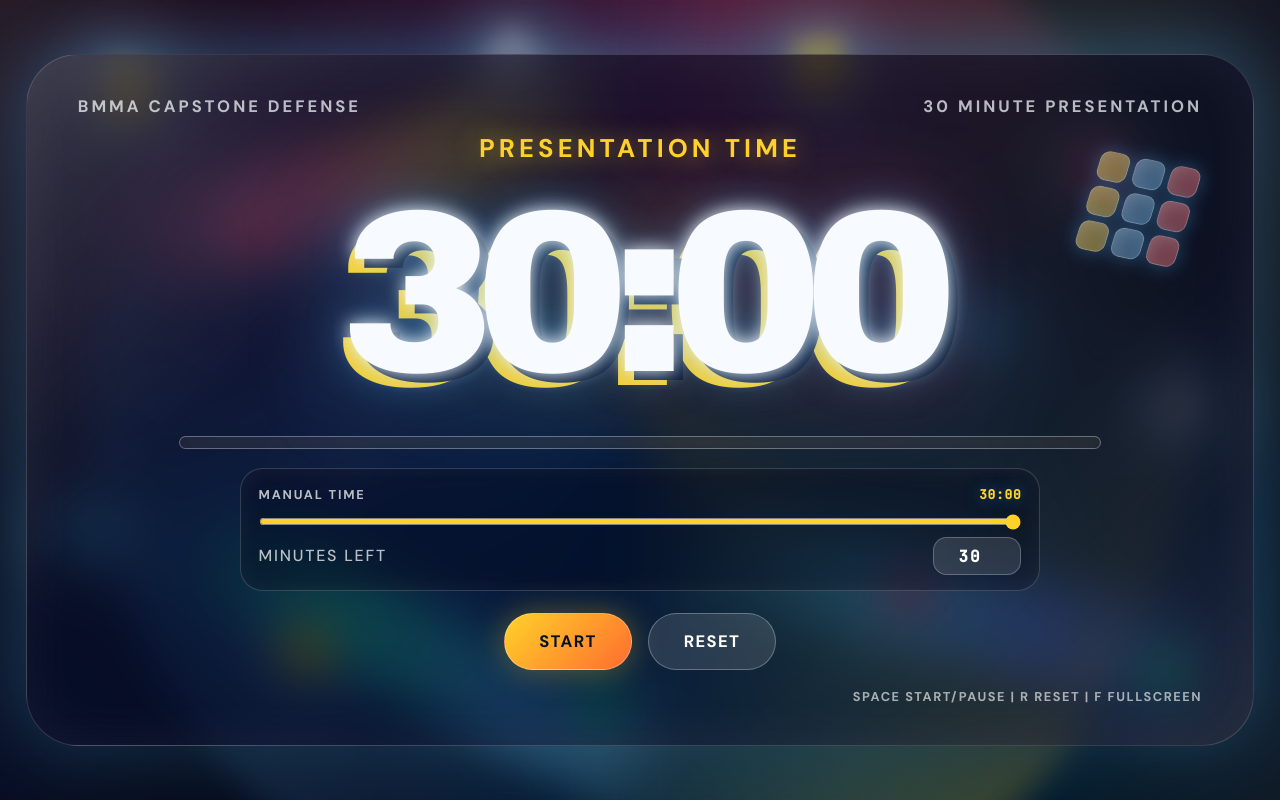
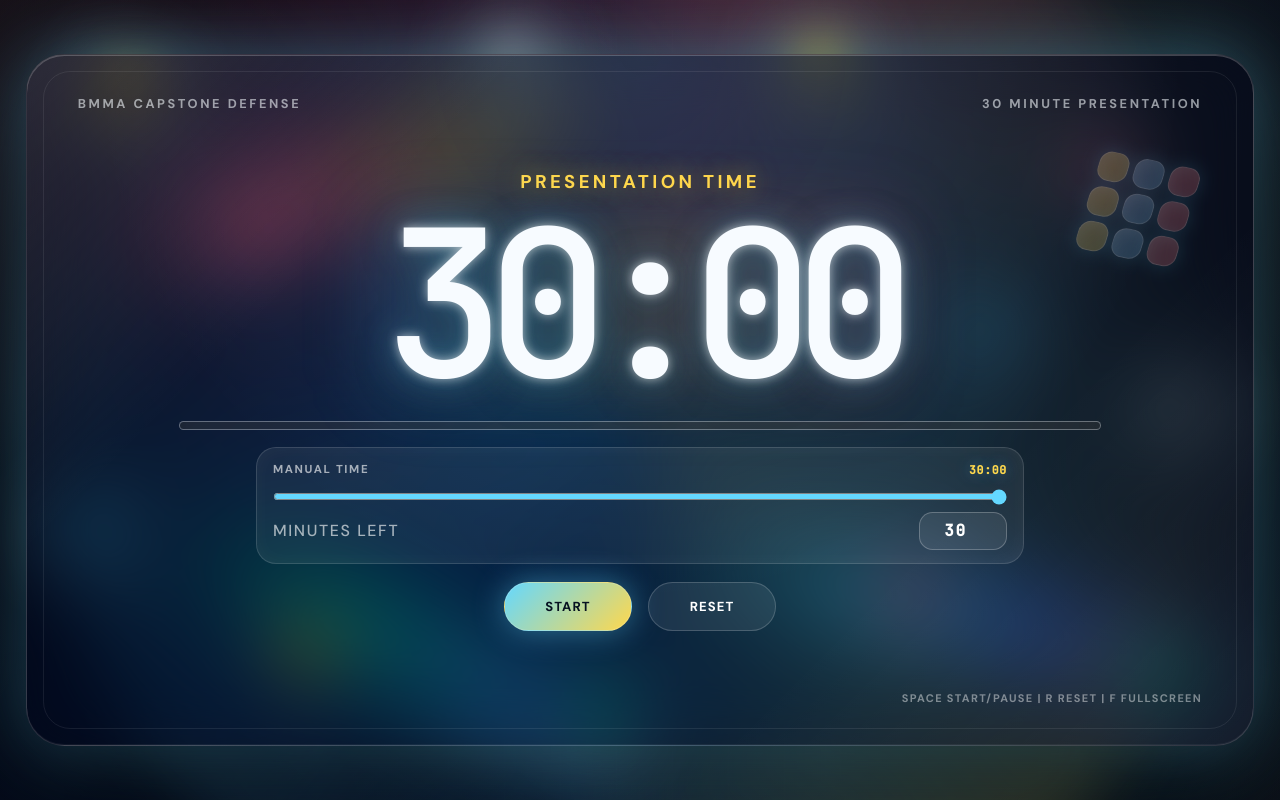
Before and after one commit to tituslaxajr/bmma-capstone, a React (Vite) app: page /timer in a window 1280 px wide. Built offline with nearby package versions, Linux system fonts and the light colour scheme; a web font is replaced by a local one.

Commit message:
Modernize timer display design

```diff
--- a/src/app/components/PresentationTimer.css
+++ b/src/app/components/PresentationTimer.css
@@ -1,24 +1,24 @@
 .presentation-timer {
-  --timer-primary: #55b7ff;
-  --timer-secondary: #ffd229;
-  --timer-hot: #ff6c2f;
-  --timer-ink: #071126;
-  --timer-panel: rgba(7, 13, 35, 0.72);
-  --timer-glow: rgba(80, 183, 255, 0.5);
+  --timer-primary: #64d8ff;
+  --timer-secondary: #ffd84d;
+  --timer-hot: #ff7a35;
+  --timer-ink: #061121;
+  --timer-panel: rgba(4, 10, 28, 0.58);
+  --timer-glow: rgba(100, 216, 255, 0.44);
   --timer-text: #f7fbff;
-  --timer-muted: rgba(247, 251, 255, 0.72);
+  --timer-muted: rgba(247, 251, 255, 0.68);
   position: relative;
   display: grid;
   min-height: 100vh;
   place-items: center;
   overflow: hidden;
   background:
-    radial-gradient(circle at 14% 20%, rgba(255, 49, 96, 0.26), transparent 24rem),
-    radial-gradient(circle at 82% 19%, rgba(255, 196, 38, 0.28), transparent 26rem),
-    radial-gradient(circle at 68% 82%, rgba(0, 180, 255, 0.42), transparent 32rem),
-    linear-gradient(145deg, #07071a 0%, #101a45 44%, #071126 100%);
+    radial-gradient(circle at 18% 18%, rgba(255, 77, 109, 0.22), transparent 25rem),
+    radial-gradient(circle at 79% 18%, rgba(255, 218, 77, 0.22), transparent 28rem),
+    radial-gradient(circle at 68% 78%, rgba(61, 202, 255, 0.32), transparent 34rem),
+    linear-gradient(140deg, #040613 0%, #091a3d 48%, #030817 100%);
   color: var(--timer-text);
-  font-family: "Arial Black", Impact, system-ui, sans-serif;
+  font-family: "DM Sans", system-ui, sans-serif;
   isolation: isolate;
 }
 
@@ -27,11 +27,11 @@
   inset: 0;
   z-index: -2;
   background-image:
-    linear-gradient(rgba(255, 255, 255, 0.045) 1px, transparent 1px),
-    linear-gradient(90deg, rgba(255, 255, 255, 0.045) 1px, transparent 1px);
-  background-size: 44px 44px;
+    linear-gradient(rgba(255, 255, 255, 0.035) 1px, transparent 1px),
+    linear-gradient(90deg, rgba(255, 255, 255, 0.035) 1px, transparent 1px);
+  background-size: 56px 56px;
   content: "";
-  mask-image: radial-gradient(circle at center, black, transparent 72%);
+  mask-image: radial-gradient(circle at center, black, transparent 68%);
 }
 
 .presentation-timer::after {
@@ -39,22 +39,22 @@
   inset: 0;
   z-index: -1;
   background:
-    radial-gradient(circle at center, transparent 0 40%, rgba(0, 0, 0, 0.42) 78%),
-    linear-gradient(110deg, rgba(255, 255, 255, 0.16), transparent 18% 82%, rgba(255, 255, 255, 0.1));
+    radial-gradient(circle at center, transparent 0 42%, rgba(0, 0, 0, 0.5) 82%),
+    linear-gradient(112deg, rgba(255, 255, 255, 0.11), transparent 18% 82%, rgba(255, 255, 255, 0.08));
   content: "";
   pointer-events: none;
 }
 
 .timer-aurora {
   position: absolute;
-  width: 86vw;
-  height: 86vw;
+  width: 94vw;
+  height: 94vw;
   border-radius: 999px;
   background:
-    conic-gradient(from 25deg, transparent, rgba(255, 210, 41, 0.38), transparent, rgba(85, 183, 255, 0.36), transparent, rgba(255, 49, 96, 0.36), transparent),
-    radial-gradient(circle, transparent 0 42%, rgba(255, 255, 255, 0.14) 43%, transparent 45%);
-  filter: blur(14px);
-  opacity: 0.82;
+    conic-gradient(from 25deg, transparent, rgba(255, 216, 77, 0.28), transparent, rgba(100, 216, 255, 0.3), transparent, rgba(255, 77, 109, 0.3), transparent),
+    radial-gradient(circle, transparent 0 45%, rgba(255, 255, 255, 0.09) 46%, transparent 48%);
+  filter: blur(28px);
+  opacity: 0.7;
   transform: rotate(-8deg);
   animation: timerSpin 36s linear infinite;
 }
@@ -64,9 +64,9 @@
   width: 34rem;
   height: 6rem;
   border-radius: 999px;
-  filter: blur(20px);
+  filter: blur(34px);
   mix-blend-mode: screen;
-  opacity: 0.76;
+  opacity: 0.6;
   transform: rotate(-18deg);
 }
 
@@ -92,23 +92,34 @@
 
 .timer-stage {
   position: relative;
-  width: min(88vw, 1380px);
+  width: min(90vw, 1360px);
   aspect-ratio: 16 / 9;
   display: flex;
   flex-direction: column;
   align-items: center;
   justify-content: center;
-  padding: clamp(2rem, 4vw, 4.5rem);
-  border: 1px solid rgba(255, 255, 255, 0.18);
-  border-radius: 3.25rem;
+  padding: clamp(2rem, 4.2vw, 4.6rem);
+  border: 1px solid rgba(255, 255, 255, 0.16);
+  border-radius: clamp(1.6rem, 3vw, 3.4rem);
   background:
-    linear-gradient(135deg, rgba(255, 255, 255, 0.16), transparent 28% 72%, rgba(255, 255, 255, 0.08)),
+    linear-gradient(135deg, rgba(255, 255, 255, 0.12), transparent 26% 72%, rgba(255, 255, 255, 0.06)),
+    radial-gradient(circle at 50% 0%, rgba(100, 216, 255, 0.16), transparent 34rem),
     var(--timer-panel);
   box-shadow:
-    0 2.5rem 8rem rgba(0, 0, 0, 0.62),
-    inset 0 0 4rem rgba(255, 255, 255, 0.06),
-    0 0 5rem var(--timer-glow);
-  backdrop-filter: blur(18px) saturate(135%);
+    0 2.8rem 9rem rgba(0, 0, 0, 0.66),
+    inset 0 1px 0 rgba(255, 255, 255, 0.22),
+    inset 0 -1px 0 rgba(255, 255, 255, 0.05),
+    0 0 4.5rem var(--timer-glow);
+  backdrop-filter: blur(28px) saturate(150%);
+}
+
+.timer-stage::before {
+  position: absolute;
+  inset: 1rem;
+  border: 1px solid rgba(255, 255, 255, 0.08);
+  border-radius: calc(clamp(1.6rem, 3vw, 3.4rem) - 0.7rem);
+  content: "";
+  pointer-events: none;
 }
 
 .timer-kicker {
@@ -119,21 +130,19 @@
   display: flex;
   justify-content: space-between;
   gap: 1rem;
-  color: var(--timer-muted);
-  font-family: "DM Sans", system-ui, sans-serif;
-  font-size: clamp(0.8rem, 1.3vw, 1.3rem);
-  font-weight: 800;
-  letter-spacing: 0.18em;
+  color: rgba(247, 251, 255, 0.58);
+  font-size: clamp(0.72rem, 1vw, 1rem);
+  font-weight: 900;
+  letter-spacing: 0.2em;
   text-transform: uppercase;
 }
 
 .timer-status {
-  margin: 0 0 clamp(0.8rem, 2vw, 1.4rem);
+  margin: 0 0 clamp(0.65rem, 1.3vw, 1rem);
   color: var(--timer-secondary);
-  font-family: "DM Sans", system-ui, sans-serif;
-  font-size: clamp(1rem, 2vw, 2rem);
+  font-size: clamp(0.9rem, 1.45vw, 1.45rem);
   font-weight: 900;
-  letter-spacing: 0.16em;
+  letter-spacing: 0.18em;
   text-transform: uppercase;
   text-shadow: 0 0 1.5rem rgba(255, 210, 41, 0.58);
 }
@@ -142,15 +151,16 @@
   position: relative;
   z-index: 1;
   color: var(--timer-text);
-  font-size: clamp(6rem, 18vw, 18.5rem);
-  font-weight: 950;
-  letter-spacing: -0.08em;
-  line-height: 0.9;
+  font-family: "JetBrains Mono", "DM Sans", monospace;
+  font-size: clamp(5.7rem, 16vw, 16.8rem);
+  font-variant-numeric: tabular-nums;
+  font-weight: 500;
+  letter-spacing: -0.1em;
+  line-height: 0.88;
   text-shadow:
-    0 0 0.08em rgba(255, 255, 255, 0.9),
+    0 0 0.05em rgba(255, 255, 255, 0.62),
     0 0 0.18em var(--timer-glow),
-    0.04em 0.04em 0 #0a1029,
-    -0.03em 0.06em 0 var(--timer-secondary);
+    0 0.04em 0.22em rgba(0, 0, 0, 0.42);
 }
 
 .timer-readout::before {
@@ -165,8 +175,8 @@
 
 .timer-progress {
   width: min(62rem, 72vw);
-  height: 0.8rem;
-  margin-top: clamp(1.5rem, 3vw, 2.7rem);
+  height: 0.55rem;
+  margin-top: clamp(1.2rem, 2.2vw, 2rem);
   overflow: hidden;
   border: 1px solid rgba(255, 255, 255, 0.28);
   border-radius: 999px;
@@ -186,14 +196,13 @@
 }
 
 .timer-manual-controls {
-  width: min(50rem, 68vw);
-  margin-top: clamp(0.9rem, 1.5vw, 1.4rem);
-  padding: 0.95rem 1.1rem;
-  border: 1px solid rgba(255, 255, 255, 0.18);
-  border-radius: 1.4rem;
-  background: rgba(2, 7, 24, 0.36);
-  box-shadow: inset 0 0 1.6rem rgba(255, 255, 255, 0.05);
-  font-family: "DM Sans", system-ui, sans-serif;
+  width: min(48rem, 66vw);
+  margin-top: clamp(0.85rem, 1.3vw, 1.2rem);
+  padding: 0.85rem 1rem;
+  border: 1px solid rgba(255, 255, 255, 0.14);
+  border-radius: 1.25rem;
+  background: rgba(255, 255, 255, 0.06);
+  box-shadow: inset 0 0 1.2rem rgba(255, 255, 255, 0.04);
 }
 
 .timer-slider-label,
@@ -202,8 +211,8 @@
   align-items: center;
   justify-content: space-between;
   gap: 1rem;
-  color: rgba(255, 255, 255, 0.72);
-  font-size: clamp(0.72rem, 1vw, 0.95rem);
+  color: rgba(255, 255, 255, 0.62);
+  font-size: clamp(0.68rem, 0.9vw, 0.84rem);
   font-weight: 900;
   letter-spacing: 0.14em;
   text-transform: uppercase;
@@ -220,7 +229,7 @@
   width: 100%;
   height: 0.45rem;
   margin: 0.9rem 0 0.75rem;
-  accent-color: var(--timer-secondary);
+  accent-color: var(--timer-primary);
   cursor: pointer;
 }
 
@@ -228,7 +237,7 @@
   width: 5.5rem;
   border: 1px solid rgba(255, 255, 255, 0.24);
   border-radius: 0.85rem;
-  background: rgba(255, 255, 255, 0.12);
+  background: rgba(255, 255, 255, 0.08);
   color: #ffffff;
   font: 900 1rem "JetBrains Mono", monospace;
   padding: 0.45rem 0.7rem;
@@ -238,29 +247,29 @@
 .timer-actions {
   display: flex;
   gap: 1rem;
-  margin-top: clamp(1rem, 1.7vw, 1.6rem);
+  margin-top: clamp(0.9rem, 1.4vw, 1.3rem);
 }
 
 .timer-actions button {
   min-width: 8rem;
-  border: 1px solid rgba(255, 255, 255, 0.28);
+  border: 1px solid rgba(255, 255, 255, 0.18);
   border-radius: 999px;
-  background: rgba(255, 255, 255, 0.12);
+  background: rgba(255, 255, 255, 0.08);
   color: #ffffff;
   cursor: pointer;
   font-family: "DM Sans", system-ui, sans-serif;
-  font-size: clamp(0.9rem, 1.3vw, 1.1rem);
+  font-size: clamp(0.82rem, 1vw, 0.98rem);
   font-weight: 900;
   letter-spacing: 0.08em;
-  padding: 0.95rem 1.45rem;
+  padding: 0.85rem 1.35rem;
   text-transform: uppercase;
   transition: transform 180ms ease, background 180ms ease, box-shadow 180ms ease;
 }
 
 .timer-actions button:first-child {
-  background: linear-gradient(135deg, var(--timer-secondary), var(--timer-hot));
+  background: linear-gradient(135deg, var(--timer-primary), var(--timer-secondary));
   color: var(--timer-ink);
-  box-shadow: 0 0 2rem rgba(255, 210, 41, 0.34);
+  box-shadow: 0 0 2rem var(--timer-glow);
 }
 
 .timer-actions button:hover {
@@ -273,9 +282,8 @@
   right: clamp(1.75rem, 4vw, 4rem);
   bottom: clamp(1.5rem, 3vw, 3rem);
   margin: 0;
-  color: rgba(255, 255, 255, 0.62);
-  font-family: "DM Sans", system-ui, sans-serif;
-  font-size: clamp(0.75rem, 1vw, 1rem);
+  color: rgba(255, 255, 255, 0.44);
+  font-size: clamp(0.68rem, 0.86vw, 0.86rem);
   font-weight: 700;
   letter-spacing: 0.12em;
   text-transform: uppercase;
@@ -290,7 +298,7 @@
   gap: 0.35rem;
   width: clamp(4.75rem, 8vw, 8rem);
   transform: rotate(12deg) skew(-5deg);
-  opacity: 0.72;
+  opacity: 0.36;
 }
 
 .timer-cube span,
@@ -298,7 +306,7 @@
   display: block;
   aspect-ratio: 1;
   border: 1px solid rgba(255, 255, 255, 0.38);
-  border-radius: 0.6rem;
+  border-radius: 0.75rem;
   background: linear-gradient(135deg, rgba(255, 255, 255, 0.28), rgba(255, 255, 255, 0.08));
   box-shadow: inset 0 0 1rem rgba(255, 255, 255, 0.14), 0 0 1.2rem var(--timer-glow);
 }
@@ -318,8 +326,8 @@
 .floating-tiles {
   position: absolute;
   inset: 0;
-  filter: blur(10px);
-  opacity: 0.72;
+  filter: blur(18px);
+  opacity: 0.62;
   pointer-events: none;
 }
 
@@ -332,7 +340,7 @@
     inset 0 0 2rem rgba(255, 255, 255, 0.18),
     0 0 3.5rem var(--timer-glow),
     0 0 5rem currentColor;
-  filter: blur(8px) saturate(155%);
+  filter: blur(14px) saturate(155%);
 }
 
 .floating-tile--1 {
```
